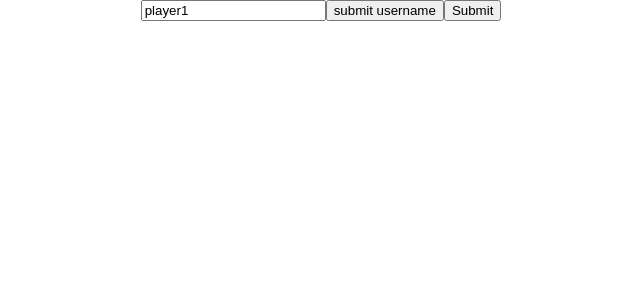
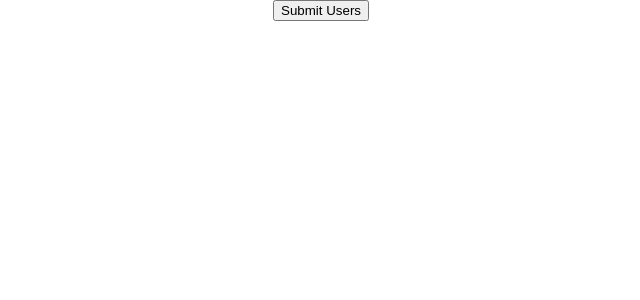
Before and after one commit to rosalieelphick/rosie_ricky_lyn_project6, a React (Create React App) app: page /players in a window 1280 px wide. Shown: the top 300 px of the page, without its empty margins (319-959 px from the left). Built offline with nearby package versions, Linux system fonts and the light colour scheme.

Commit message:
username and avatars added

```diff
--- a/src/App.js
+++ b/src/App.js
@@ -23,7 +23,8 @@ class App extends Component {
       difficulty: "easy",
       category: "23",
       numberOfPlayers: "",
-      promise:{}
+      promise:{},
+      playerArray: []
     }
   }
 
@@ -61,24 +62,45 @@ class App extends Component {
     })
   }
 
+  addPlayers = (playerArray) => {
+    this.setState({
+      playerArray
+    }, () => {
+      playerArray.forEach((player) => {
+        const playerName = player.username
+        this.setState({
+          [playerName]:{score:0}
+        })
+      })
+    })
+  }
+
   render() {
     return (
       <Router>
+
         <div className="App">
           <Route exact path="/" component={LandingPage}/>
 
           <Route exact path="/start" render={(props) => <StartingPage {...props}
           submitPlayers={this.submitPlayers} />}/>
-          <Route exact path="/players" component={Players}/ >
+
+          <Route exact path="/players" render={(props) => <Players {...props}
+          numberOfPlayers={this.state.numberOfPlayers}
+          addPlayers={this.addPlayers} />} />
+
           <Route exact path="/choice" render={(props) =>
               <Choice {...props} getQuestions={this.getQuestions} />
             } />
+
           <Route
             exact path="/questions"
             render={(props) =>
               <Questions {...props} questions={this.state.questions}/>
             } />
+
           <Route path="/results" component={Results} />
+
         </div>
       </Router>
     );
--- a/src/Players.js
+++ b/src/Players.js
@@ -1,12 +1,12 @@
 import React, { Component } from 'react';
 import { Link } from 'react-router-dom';
-
 
 class Players extends Component {
     constructor() {
         super();
         this.state = {
-           username: "player1"
+           username: "player1",
+           playerArray: []
         }
     }
 
@@ -18,25 +18,83 @@ class Players extends Component {
 
     handleSubmit = (e) => {
         e.preventDefault();
+    }
 
+    componentDidMount() {
+        console.log("component mounted")
+        this.setState({
+            numberOfPlayers: this.props.numberOfPlayers
+        }, () => {
+            let array = [];
 
+            for (let i = 1; i <= this.state.numberOfPlayers; i = i + 1) {
+                array.push({playerNumber:`player ${i}`, username:''})
+            }
+
+            this.setState({
+                playerArray: array
+            })
+
+        })
+    }
+
+    handleChange = (e) => {
+        const index = e.target.id
+        const playerArray = this.state.playerArray
+        playerArray[index].username = e.target.value
+
+        this.setState ({
+            playerArray
+        })
+    }
+
+    submitUsername = (e) => {
+        e.preventDefault();
+        const index = e.target.id;
+        const playerArray = this.state.playerArray
+        playerArray[index].usernameSubmit = true
+
+        this.setState({
+            playerArray
+        })
     }
 
     render(){
+        console.log("rendered")
         return (
-            <form onSubmit={this.handleSubmit}>
-                <label htmlFor="username"></label>
 
-                <input onChange={this.handleChange} type="text" id="username" value={this.state.username} placeholder="submit username"/>
+            <div>
 
-                <input type="submit" value="submit username" />
+                    {this.state.playerArray.map((player) => {
+                        return (
+                            <div key={this.state.playerArray.indexOf(player)}>
+                                <p>{player.playerNumber}</p>
+                                <form action="">
+                                    <label>enter your username</label>
+
+                                    <input onChange={this.handleChange} id={this.state.playerArray.indexOf(player)} type="text" placeholder="enter your username"></input>
+
+                                    <input onClick={this.submitUsername} id={this.state.playerArray.indexOf(player)} type="submit"></input>
+                                </form>
+
+                                <div className="avatar">
+                                    {player.usernameSubmit
+                                    ? <img src={`https://robohash.org/${player.username}.png`}></img>
+                                    : null
+                                    }
+                                </div>
+                            </div>
+                        )
+                    })}
 
                 <Link to="/choice" >
-                <button>Submit</button>
+                    <button onClick={() => {this.props.addPlayers(this.state.playerArray)}}>Submit Users</button>
                 </Link>
-            </form>
+            </div>
+
 
         )
+
     }
 
 }
--- a/src/StartingPage.js
+++ b/src/StartingPage.js
@@ -1,6 +1,6 @@
 import React, { Component } from 'react';
-import Choice from './components/choice/Choice';
-import { Link, Route } from 'react-router-dom';
+// import Choice from './components/choice/Choice';
+import { Link } from 'react-router-dom';
 
 
 class StartingPage extends Component {
```
